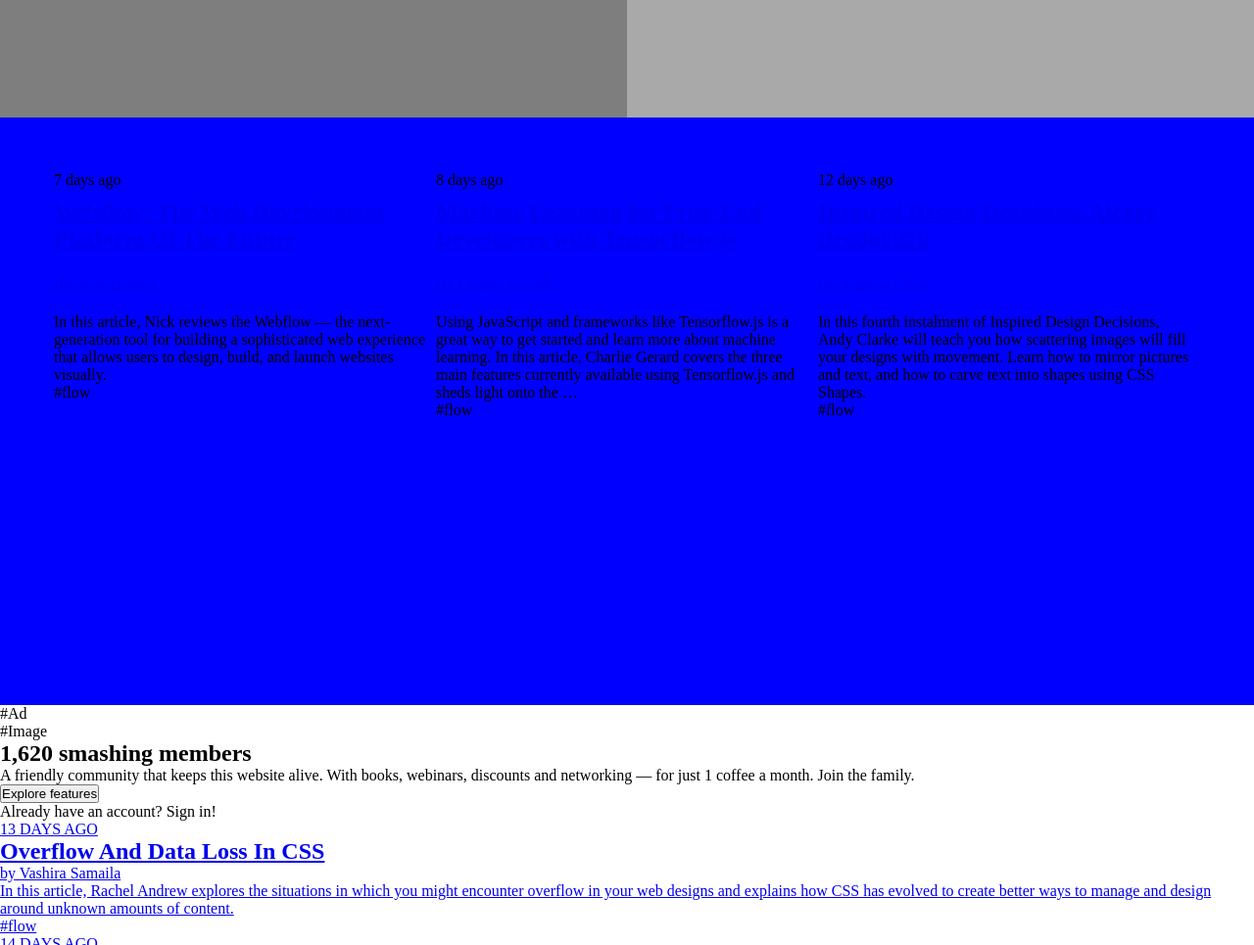
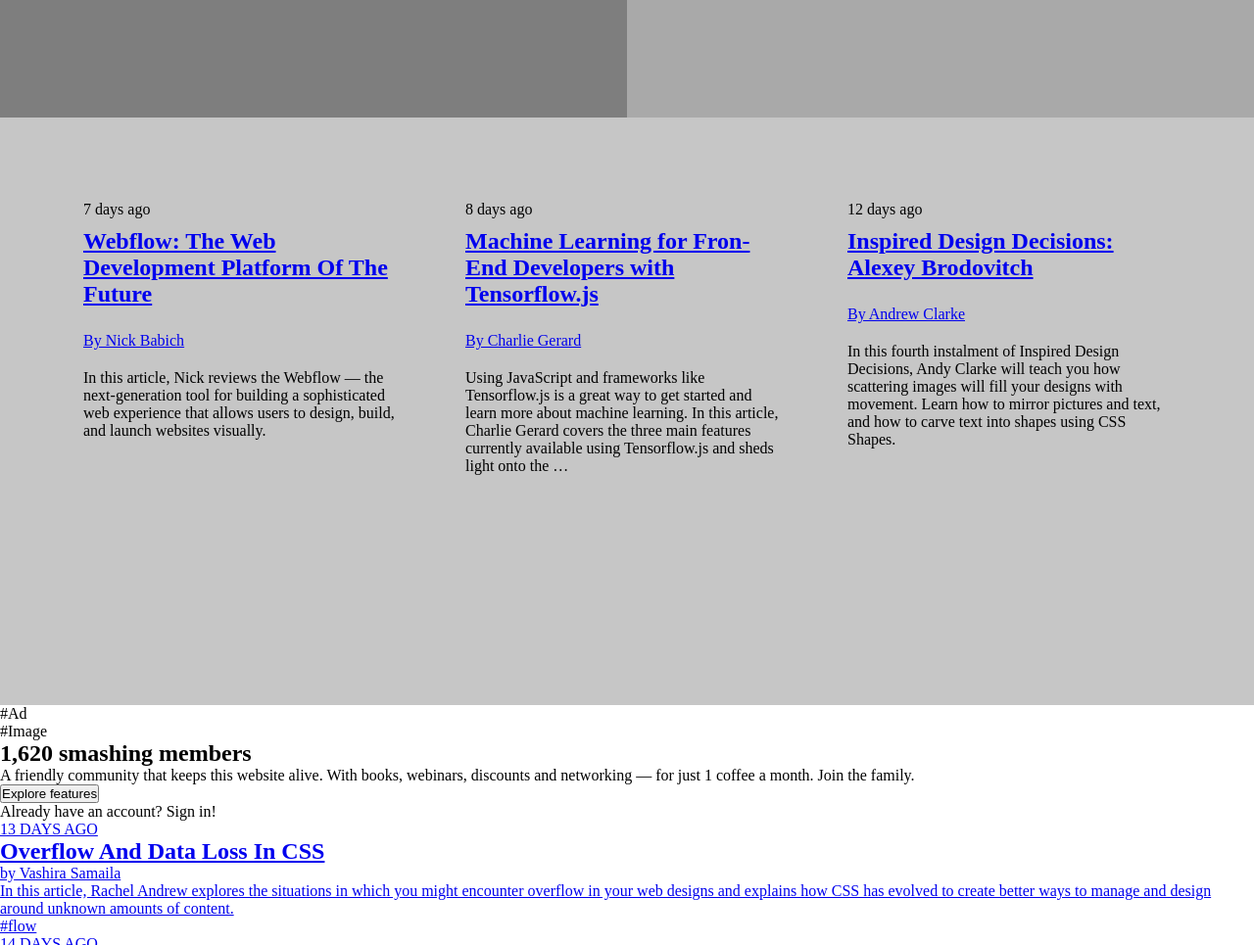
Before and after one commit to SantiagoGuerra/smashing-magazine, a website: page index.html in a window 1280 px wide. Shown: the part 1660-2625 px from the top of the page at 98% size. Drawn offline with Linux system fonts and the light colour scheme.

Commit message:
article has been updated

```diff
--- a/css/styles.css
+++ b/css/styles.css
@@ -133,15 +133,39 @@
 
 .div-article {
   display: flex;
-  background: blue;
   padding: 55px;
   height: 600px;
   width: 100%;
+  background-color: #c6c6c6;
 }
 
 .article {
   width: 33.3%;
   margin-right: 10px;
+  padding: 30px;
+}
+
+.flow {
+  color: transparent;
+  margin-top: 190px;
+  height: 110px;
+  margin-left: -85px;
+  width: 150px;
+}
+
+.flow:hover {
+  background: #000;
+}
+
+.flow1 {
+  color: transparent;
+  margin-top: 170px;
+  height: 110px;
+  width: 150px;
+}
+
+.flow1:hover {
+  background: #000;
 }
 
 .h2-class {
--- a/index.html
+++ b/index.html
@@ -186,7 +186,7 @@
           <p class="paragraph">
             In this article, Nick reviews the Webflow — the next-generation tool for building a sophisticated web experience that allows users to design, build, and launch websites visually.
           </p>
-          <div>
+          <div class="flow">
             #flow
           </div>
 
@@ -212,7 +212,7 @@
           <p class="paragraph">
             Using JavaScript and frameworks like Tensorflow.js is a great way to get started and learn more about machine learning. In this article, Charlie Gerard covers the three main features currently available using Tensorflow.js and sheds light onto the …
           </p>
-          <div>
+          <div class="flow1">
             #flow
           </div>
 
@@ -238,7 +238,7 @@
             <p class="paragraph">
               In this fourth instalment of Inspired Design Decisions, Andy Clarke will teach you how scattering images will fill your designs with movement. Learn how to mirror pictures and text, and how to carve text into shapes using CSS Shapes.
             </p>
-            <div>
+            <div class="flow1">
               #flow
             </div>
 
```
